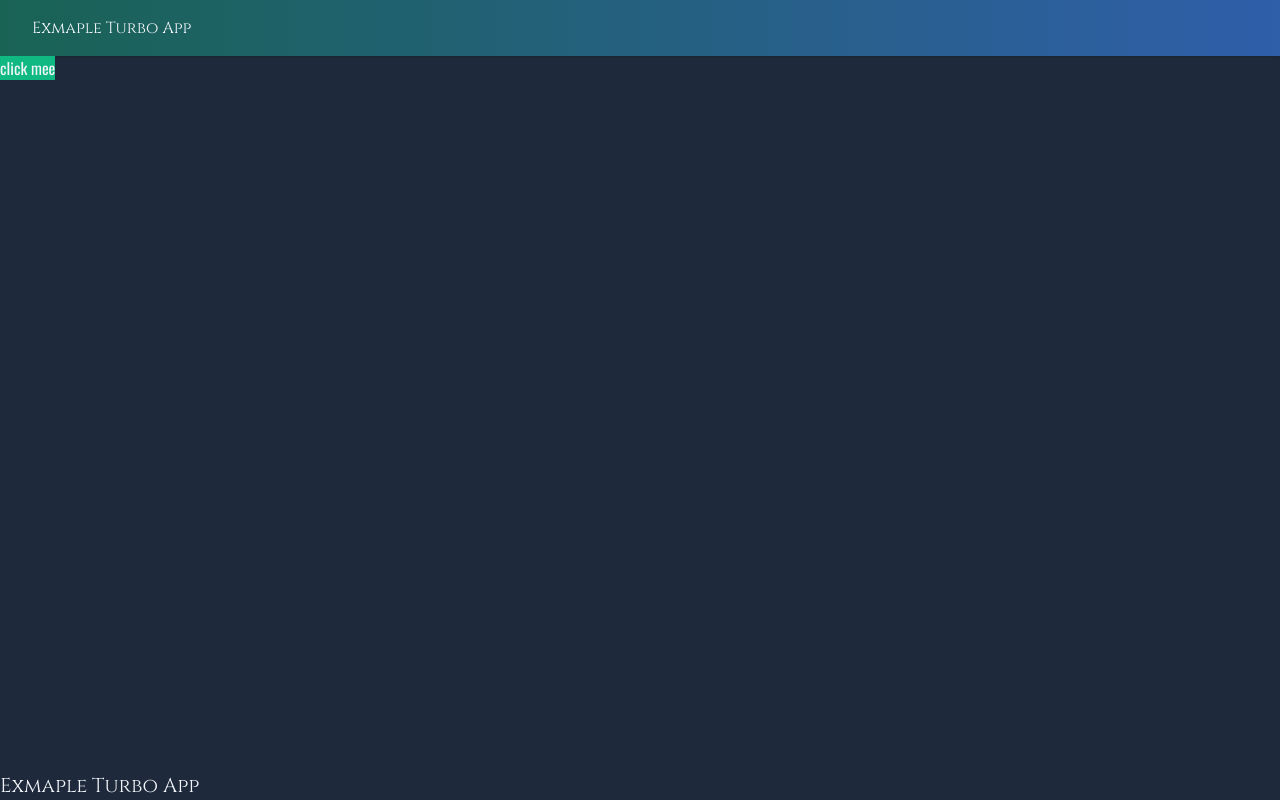
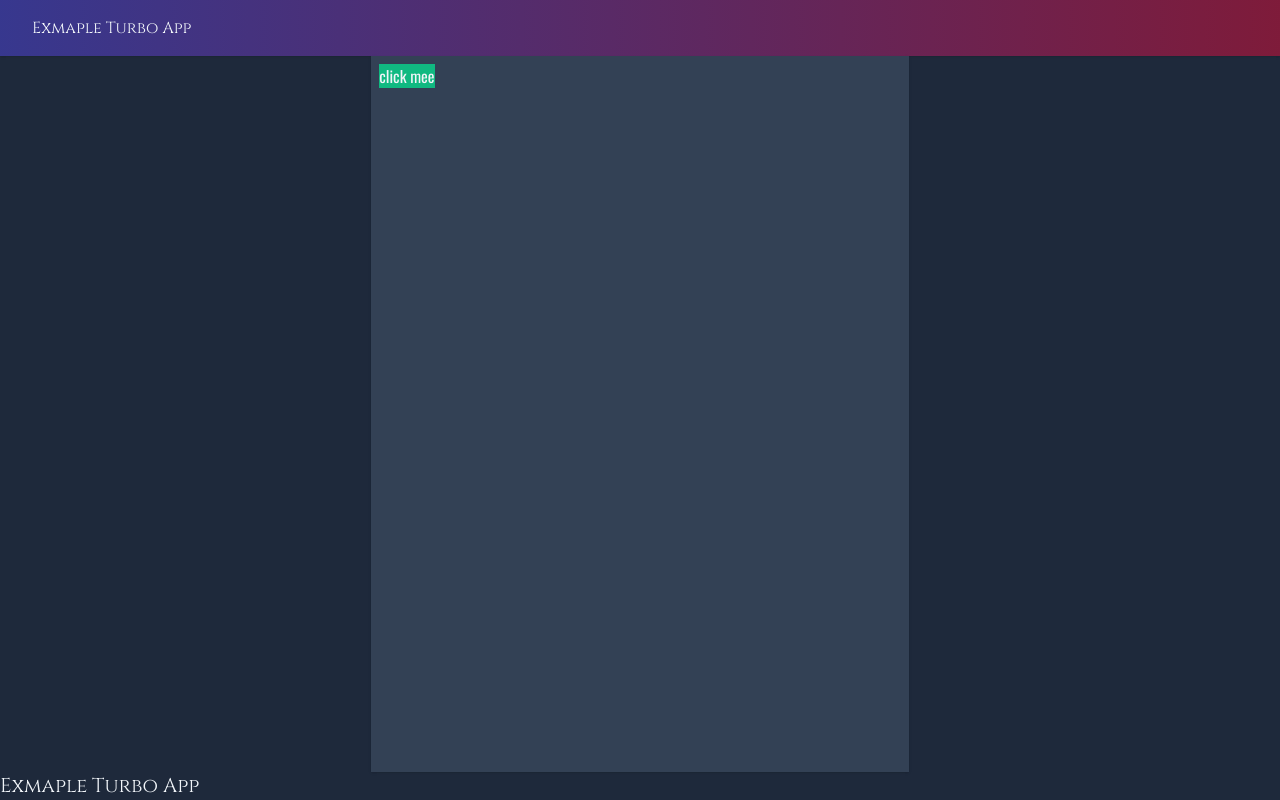
Before and after one commit to RitzyMage/turbo-deploy-example, a Next.js app in the folder apps/web/: page / in a window 1280 px wide. Built offline with nearby package versions, Linux system fonts and the light colour scheme.

Commit message:
additional styles

```diff
--- a/apps/web/app/footer.tsx
+++ b/apps/web/app/footer.tsx
@@ -1,3 +1,3 @@
 export default function Footer(): JSX.Element {
-  return <div className="font-header text-xl">Exmaple Turbo App</div>;
+  return <div className="font-header text-xl w-full">Exmaple Turbo App</div>;
 }
--- a/apps/web/app/header.tsx
+++ b/apps/web/app/header.tsx
@@ -1,6 +1,6 @@
 export default function Header(): JSX.Element {
   return (
-    <div className=" font-header bg-gray-800 bg-gradient-to-r from-emerald-500/40 to-blue-500/60 px-8 py-4 shadow">
+    <div className=" font-header bg-gray-800 bg-gradient-to-r from-indigo-600/50 to-rose-700/60 px-8 py-4 shadow w-full">
       Exmaple Turbo App
     </div>
   );
--- a/apps/web/app/layout.tsx
+++ b/apps/web/app/layout.tsx
@@ -16,9 +16,11 @@ export default function RootLayout({ children }: { children: React.ReactNode }):
   return (
     <html lang="en">
       <body
-        className={`${oswald.className} ${cinzel.variable} bg-slate-800 text-slate-100 flex flex-col min-h-screen`}>
+        className={`${oswald.className} ${cinzel.variable} bg-slate-800 text-slate-100 flex flex-col items-center min-h-screen`}>
         <Header />
-        <div className="flex-grow">{children}</div>
+        <div className="flex flex-col justify-stretch flex-grow w-prose w-full max-w-prose">
+          {children}
+        </div>
         <Footer />
       </body>
     </html>
--- a/apps/web/app/page.tsx
+++ b/apps/web/app/page.tsx
@@ -1,6 +1,6 @@
 export default function Page(): JSX.Element {
   return (
-    <div className="">
+    <div className="p-2 bg-slate-700 h-full flex-grow shadow">
       <button className="block bg-emerald-500 hover:shadow hover:bg-emerald-600">click mee</button>
     </div>
   );
```
